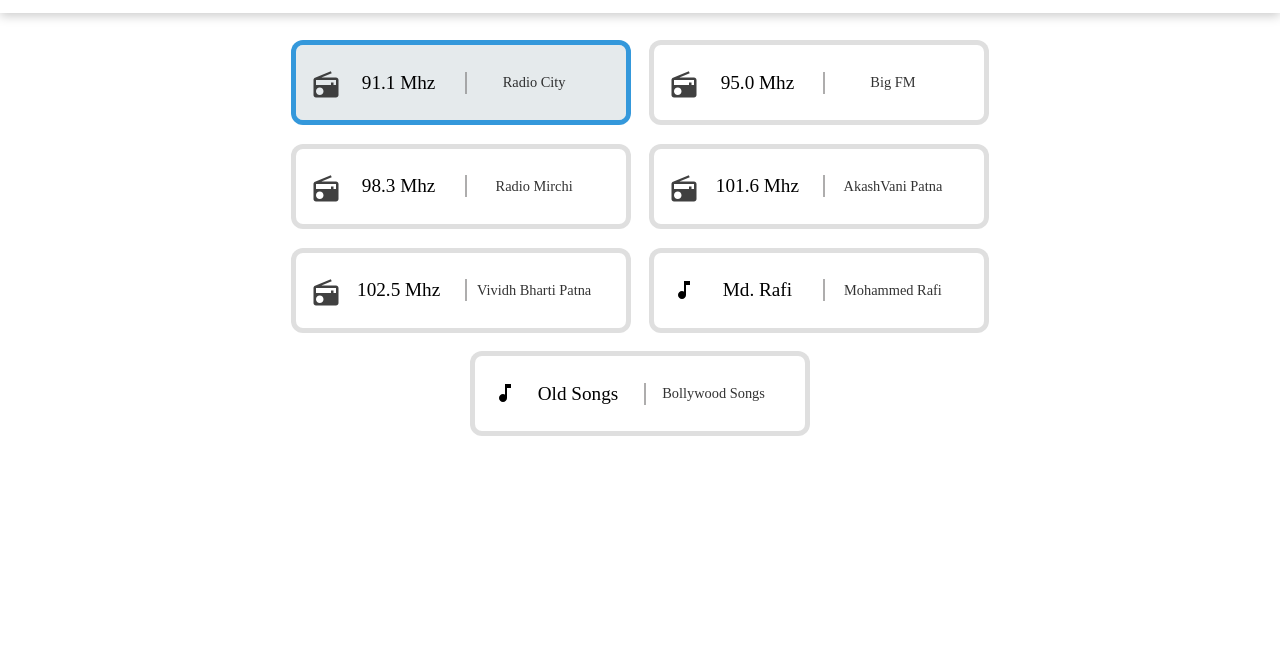
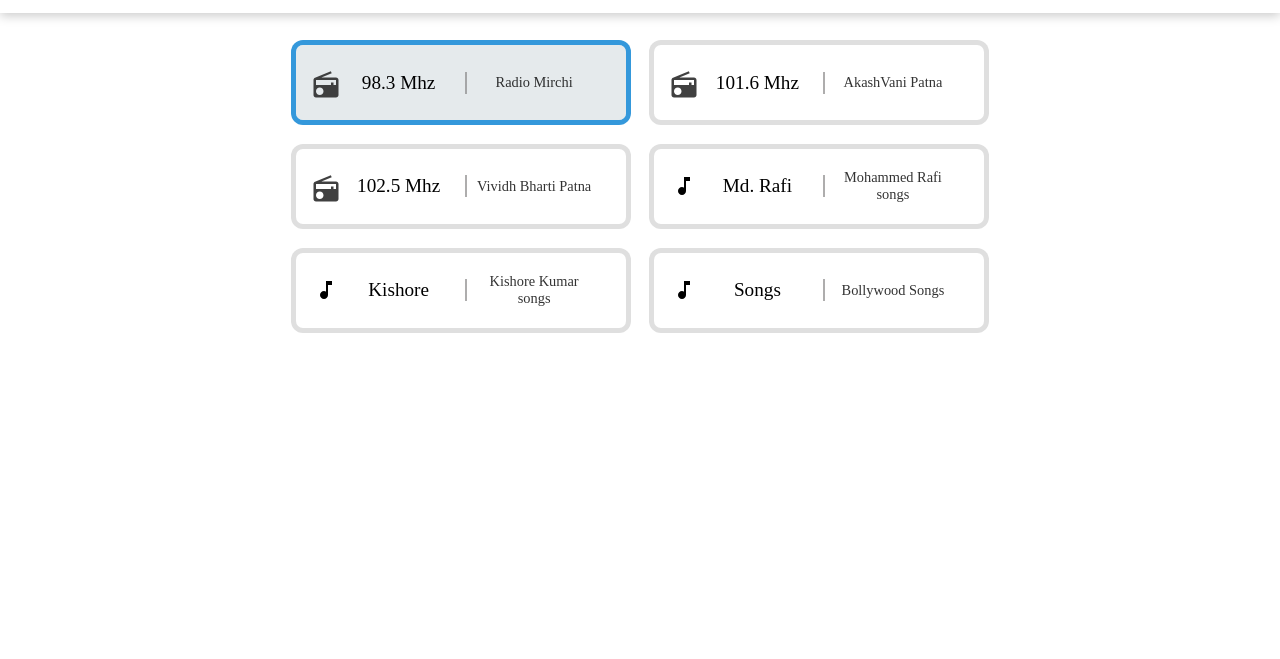
Before and after one commit to akashisgreat/radio, a plain HTML site: page index.html in a window 1280 px wide. Shown: the part 141-800 px from the top of the page. Drawn offline with Linux system fonts and the light colour scheme.

Commit message:
radio stations added and songs added

```diff
--- a/index.html
+++ b/index.html
@@ -69,22 +69,11 @@
         <div class="container">
             <label>
                 <input type="radio" name="station">
-                <span class="freq">91.1 Mhz</span>
-                <span class="name">Radio City</span>
-                <url data-url="https://prclive1.listenon.in/">
-            </label>
-            <label>
-                <input type="radio" name="station">
-                <span class="freq">95.0 Mhz</span>
-                <span class="name">Big FM</span>
-                <url data-url="https://stream-14.zeno.fm/r2gn1pgm4qruv?zs=8uo3M7nTREOFZAsdbFEJ-A">
-            </label>
-            <label>
-                <input type="radio" name="station">
                 <span class="freq">98.3 Mhz</span>
                 <span class="name">Radio Mirchi</span>
                 <url data-url="https://playerservices.streamtheworld.com/api/livestream-redirect/PAT_HIN_ESTAAC.m3u8">
             </label>
+            <!--  -->
             <label>
                 <input type="radio" name="station">
                 <span class="freq">101.6 Mhz</span>
@@ -100,12 +89,18 @@
             <label class="song">
                 <input type="radio" name="station">
                 <span class="freq">Md. Rafi</span>
-                <span class="name">Mohammed Rafi</span>
+                <span class="name">Mohammed Rafi songs</span>
                 <url data-url="http://radio.mohdrafi.com/rafi.mp3">
             </label>
             <label class="song">
                 <input type="radio" name="station">
-                <span class="freq">Old Songs</span>
+                <span class="freq">Kishore</span>
+                <span class="name">Kishore Kumar songs</span>
+                <url data-url="https://stream-156.zeno.fm/s9c3zek68a0uv?zs=2n3_bd2iRrmIN5-HuvzoXA">
+            </label>
+            <label class="song">
+                <input type="radio" name="station">
+                <span class="freq">Songs</span>
                 <span class="name">Bollywood Songs</span>
                 <url data-url="https://stream-146.zeno.fm/8ty8szwpwfeuv?zs=DKl5QSwcRduGJEyDUqUTVA">
             </label>
@@ -129,21 +124,21 @@
 
     var alertstate = false
     function showalert(msg, color) {
-        // if (alertstate) {
-        //     alert.innerHTML = `<span class="closebtn" onclick="this.parentElement.remove();alertstate = false">&times;</span>${msg}`
-        // } else {
-        //     alert = document.createElement('div')
-        //     color = color || 'red'
-        //     alert.classList.add('alert')
-        //     alert.style = `background-color: ${color}`
-        //     alert.innerHTML = `<span class="closebtn" onclick="this.parentElement.remove();alertstate = false">&times;</span>${msg}`
-        //     alertstate = true
-        //     setTimeout(() => {
-        //         alert.remove()
-        //         alertstate = false
-        //     }, (2000));
-        //     document.querySelector('body').append(alert)
-        // }
+        if (alertstate) {
+            alert.innerHTML = `<span class="closebtn" onclick="this.parentElement.remove();alertstate = false">&times;</span>${msg}`
+        } else {
+            alert = document.createElement('div')
+            color = color || 'red'
+            alert.classList.add('alert')
+            alert.style = `background-color: ${color}`
+            alert.innerHTML = `<span class="closebtn" onclick="this.parentElement.remove();alertstate = false">&times;</span>${msg}`
+            alertstate = true
+            setTimeout(() => {
+                alert.remove()
+                alertstate = false
+            }, (2000));
+            document.querySelector('body').append(alert)
+        }
 
         console.log(msg);
 
@@ -172,34 +167,35 @@
             play_pause_btn.checked = false;
             loading.style.display = 'block'
             status.style.display = 'none'
-            showalert("loading...");
+            console.log("loading...");
         })
 
         player_engine.addEventListener('loadeddata', () => {
             loading.style.display = 'none'
-            showalert("loaded succes");
+            console.log("loaded succes");
             if (!player_engine.paused) {
                 play_pause_btn.checked = true;
                 status.style.display = 'block'
-                showalert("playing");
+                console.log("playing");
             }
         });
 
         player_engine.addEventListener('pause', function () {
             play_pause_btn.checked = false;
             status.style.display = 'none'
-            showalert("pause");
+            console.log("pause");
         });
 
         player_engine.addEventListener('play', function () {
             play_pause_btn.checked = true;
             status.style.display = 'block'
-            showalert("playing");
+            console.log("playing");
         });
 
         player_engine.addEventListener('error', function () {
-            loading.innerHTML = " [!]"
+            // loading.innerHTML = " [!]"
             status.style.display = 'none'
+            loading.style.display = 'none'
             showalert("error video");
         });
 
```
